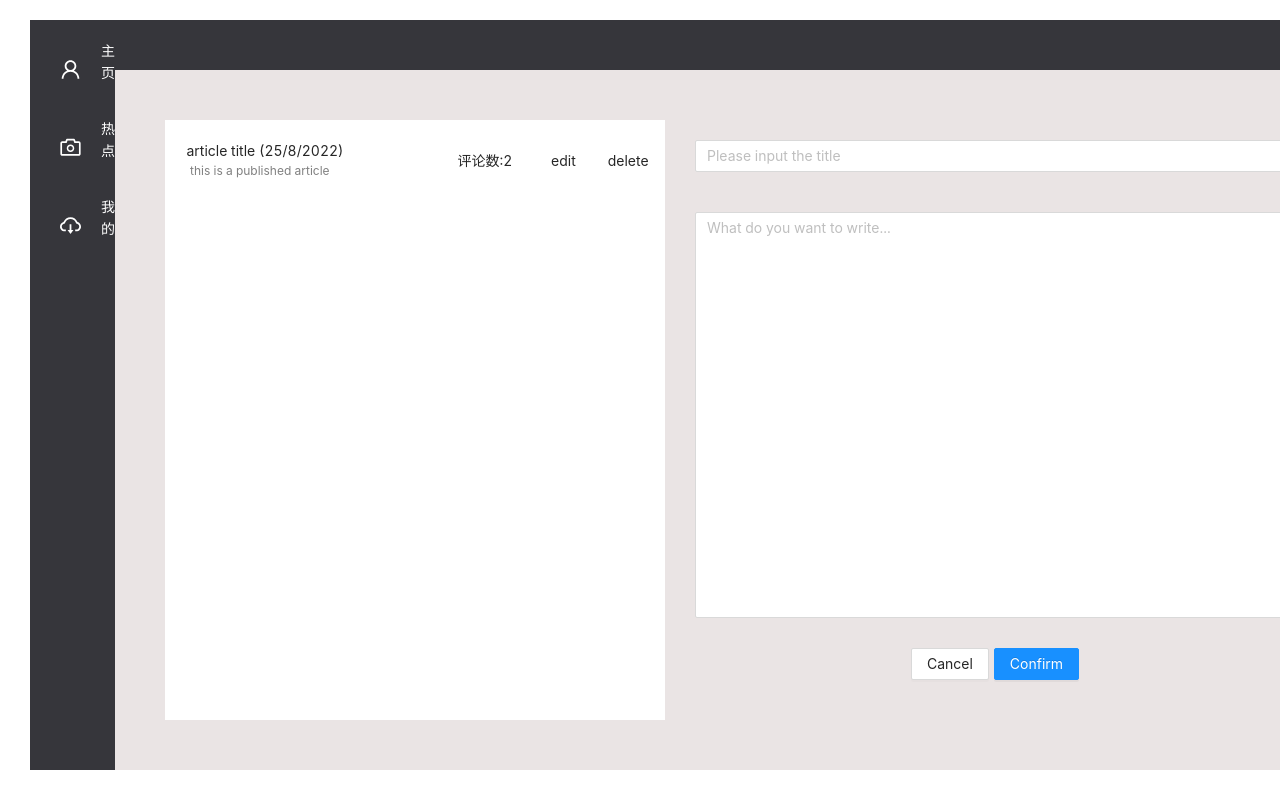
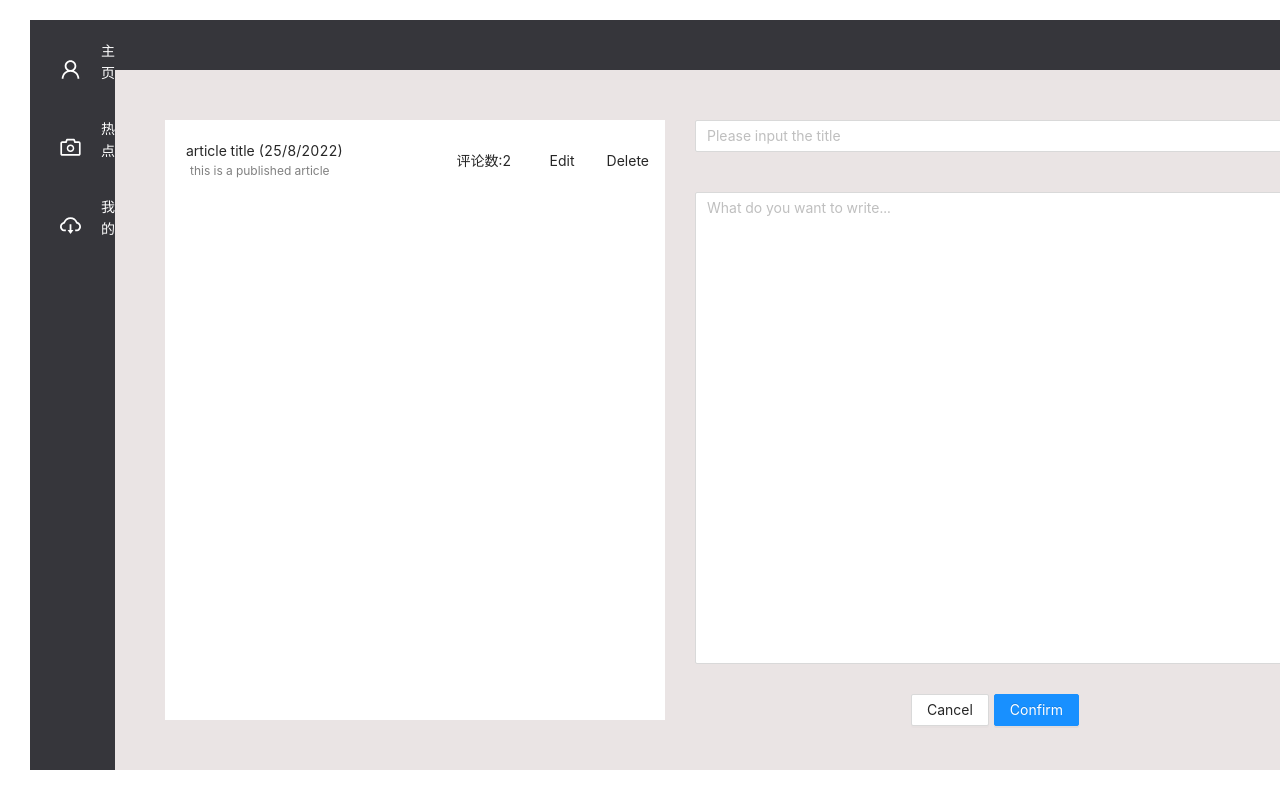
Before and after one commit to WangJuexiang/react-components, a React (Create React App) app in the folder IdeaProjects/react/assignment2/my-app/: page / in a window 1280 px wide. Built offline with nearby package versions, Linux system fonts and the light colour scheme.

Commit message:
text touppercase

```diff
--- a/IdeaProjects/react/assignment2/my-app/src/components/CommentPage/CommentList/index.js
+++ b/IdeaProjects/react/assignment2/my-app/src/components/CommentPage/CommentList/index.js
@@ -17,7 +17,7 @@ export default class CommentList extends Component {
 					</div>
 
 				</div>
-				<Button className='delete-button' type="text">delete</Button>
+				<Button className='delete-button' type="text">Delete</Button>
 
 
 			</div>
--- a/IdeaProjects/react/assignment2/my-app/src/components/HomePage/ArticleList/index.js
+++ b/IdeaProjects/react/assignment2/my-app/src/components/HomePage/ArticleList/index.js
@@ -20,11 +20,11 @@ export default class ArticleList extends Component {
 				</div>
 				<div className='article-list-button'>
 					<div className='edit-button'>
-						<Button type="text">edit</Button>
+						<Button type="text">Edit</Button>
 
 					</div>
 					<div className='delete-button'>
-						<Button type="text">delete</Button>
+						<Button type="text">Delete</Button>
 
 					</div>
 
--- a/IdeaProjects/react/assignment2/my-app/src/components/HomePage/index.css
+++ b/IdeaProjects/react/assignment2/my-app/src/components/HomePage/index.css
@@ -54,7 +54,7 @@ header {
 
 
 .content {
-	margin-top: 50px;
+	margin-top: 30px;
 	height: 500px;
 	width: 600px;
 }
--- a/IdeaProjects/react/assignment2/my-app/src/components/HomePage/index.js
+++ b/IdeaProjects/react/assignment2/my-app/src/components/HomePage/index.js
@@ -47,7 +47,7 @@ export default class HomePage extends Component {
 									<Input placeholder="Please input the title" />
 								</div>
 								<div className='content-input'>
-									<TextArea placeholder='What do you want to write...' rows={18} />
+									<TextArea placeholder='What do you want to write...' rows={21} />
 								</div>
 
 								<div className='content-button'>
```
